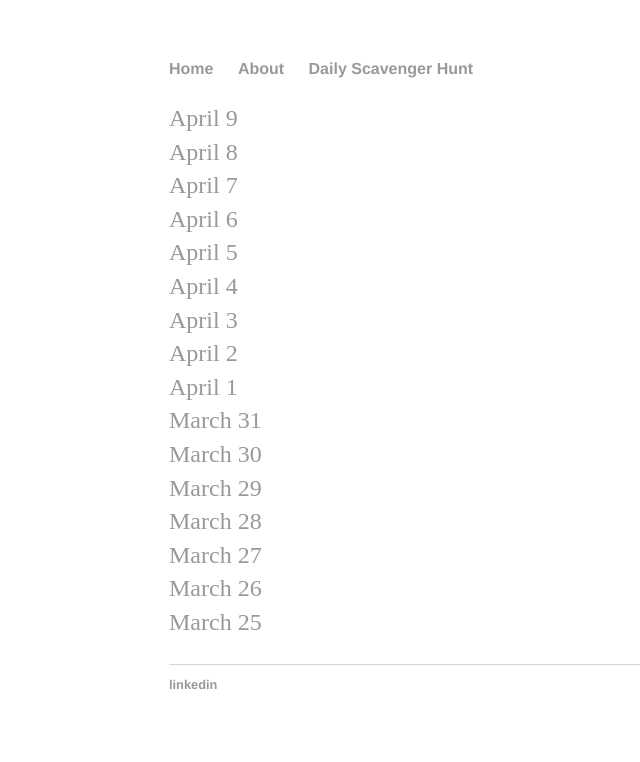
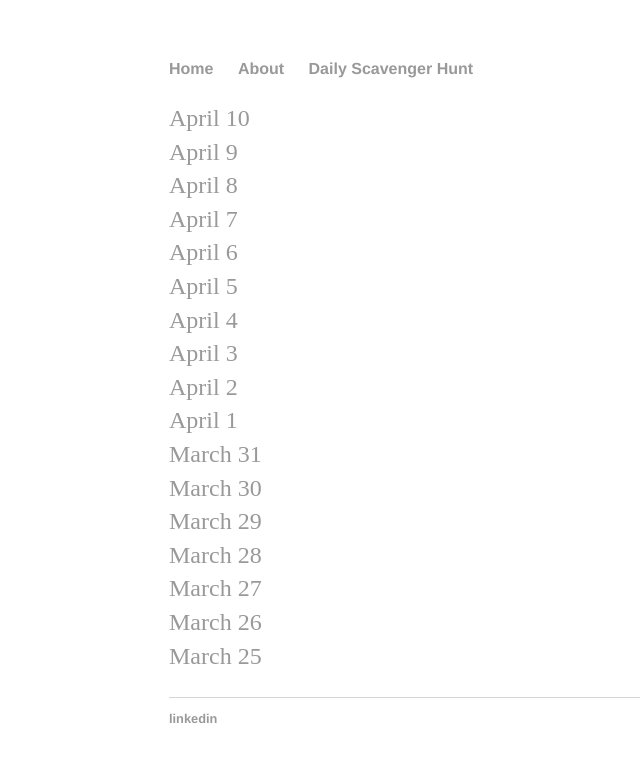
Before and after one commit to marisabrandt/marisabrandt.github.io, a Jekyll site: the page built from daily/index.html, in a window 1280 px wide. Shown: the top 762 px of the page, without its empty margins (23-663 px from the left). Built offline with Jekyll 4.4.1, drawn with Linux system fonts in a browser that asks for light colours.

Commit message:
Update index.html

```diff
--- a/daily/index.html
+++ b/daily/index.html
@@ -4,6 +4,8 @@ title: Daily Walk Scavenger Hunt
 ---
 <div class="blurb">
 	<p>
+		<a href="https://forms.gle/rQXmRw9mpha1MDsj7">April 10</a>
+		<br>
 		<a href="https://forms.gle/33WfLWubA9iFBJhU7">April 9</a>
 		<br>
 	<a href="https://forms.gle/o5fmqeU3hrPHFsxD9">April 8</a>
```
